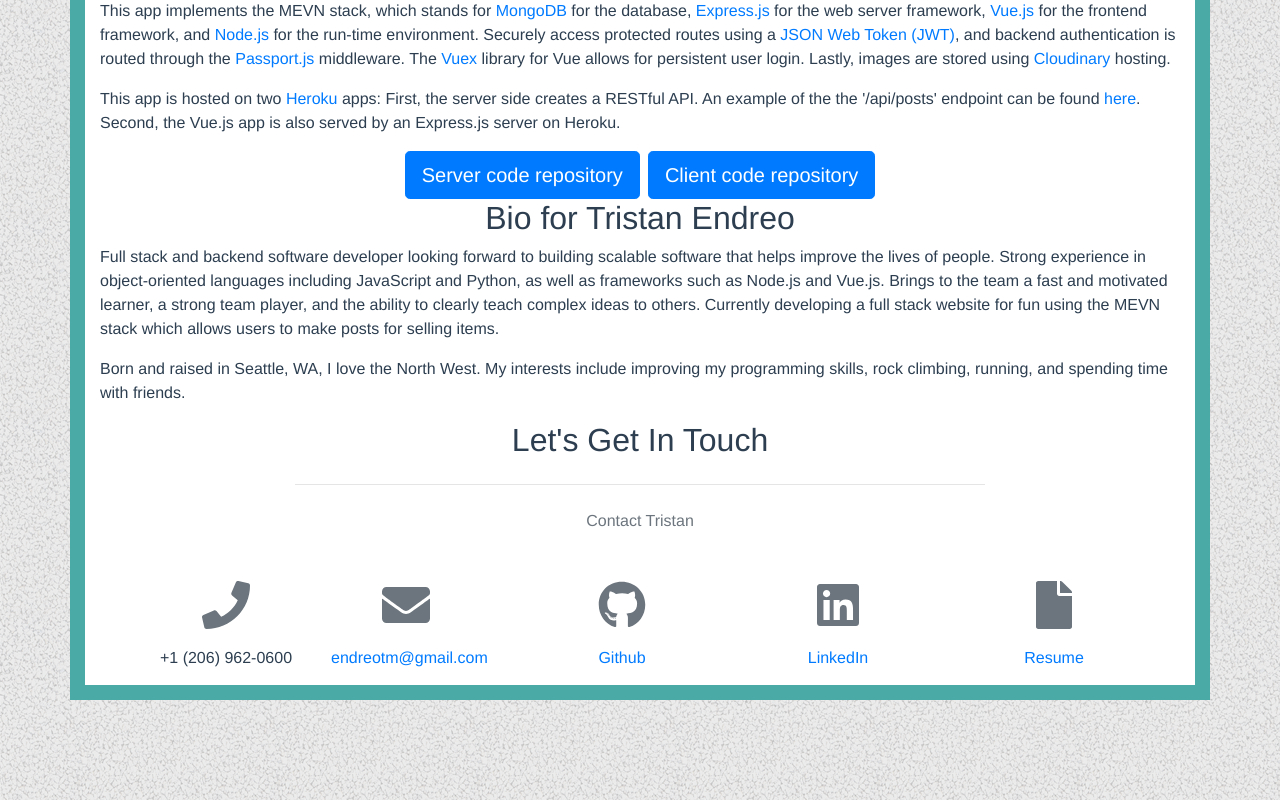
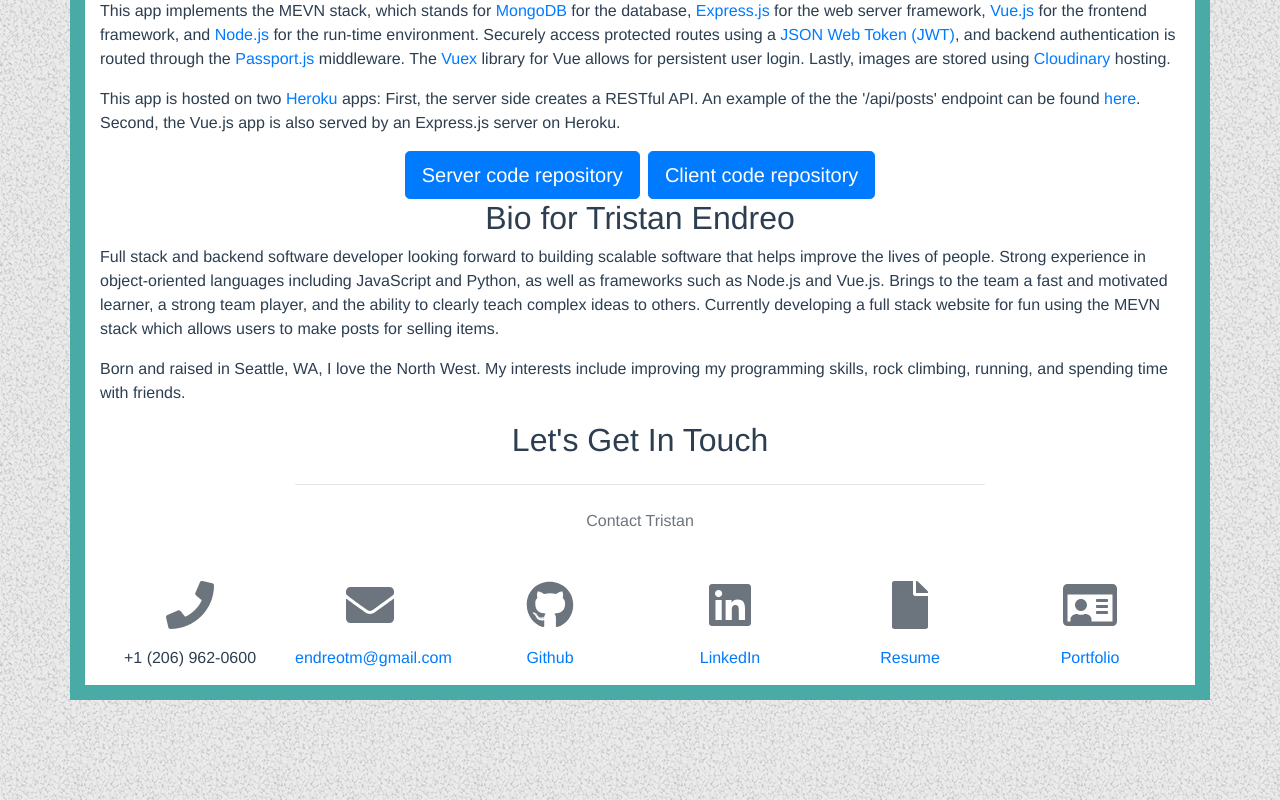
Before and after one commit to EndreoT/Eclectic-List-Client, a Vue app: page /about in a window 1280 px wide. Shown: the part 485-1285 px from the top of the page. Built offline with nearby package versions, Linux system fonts and the light colour scheme.

Commit message:
add portfolio in about.vue

```diff
--- a/src/main.js
+++ b/src/main.js
@@ -6,6 +6,7 @@
 // Font awesome imports
 import { library, dom } from '@fortawesome/fontawesome-svg-core';
 import { faEnvelope, faPhone, faFile } from '@fortawesome/free-solid-svg-icons';
+import {faIdCard} from '@fortawesome/free-regular-svg-icons';
 import { faGithub, faLinkedin } from '@fortawesome/free-brands-svg-icons';
 import { FontAwesomeIcon } from '@fortawesome/vue-fontawesome';
 
@@ -15,11 +16,11 @@
 import router from './router';
 import store from './store/index';
 
-// Bootstrap config
+// Bootstrap
 Vue.use(BootstrapVue);
 
 // Font awesome config
-library.add(faEnvelope, faPhone, faGithub, faLinkedin, faFile);
+library.add(faEnvelope, faPhone, faGithub, faLinkedin, faFile, faIdCard);
 Vue.component('font-awesome-icon', FontAwesomeIcon);
 dom.watch();
 
--- a/src/views/About.vue
+++ b/src/views/About.vue
@@ -134,6 +134,14 @@
                 target="_blank"
               >Resume</a>
             </div>
+            <div class="col-lg-2 mr-auto text-center">
+              <svg class="far fa-id-card fa-3x mb-3 text-muted"></svg>
+              <a
+                class="d-block"
+                href="https://endreot.github.io/Portfolio/"
+                target="_blank"
+              >Portfolio</a>
+            </div>
           </div>
         </div>
       </section>
```
